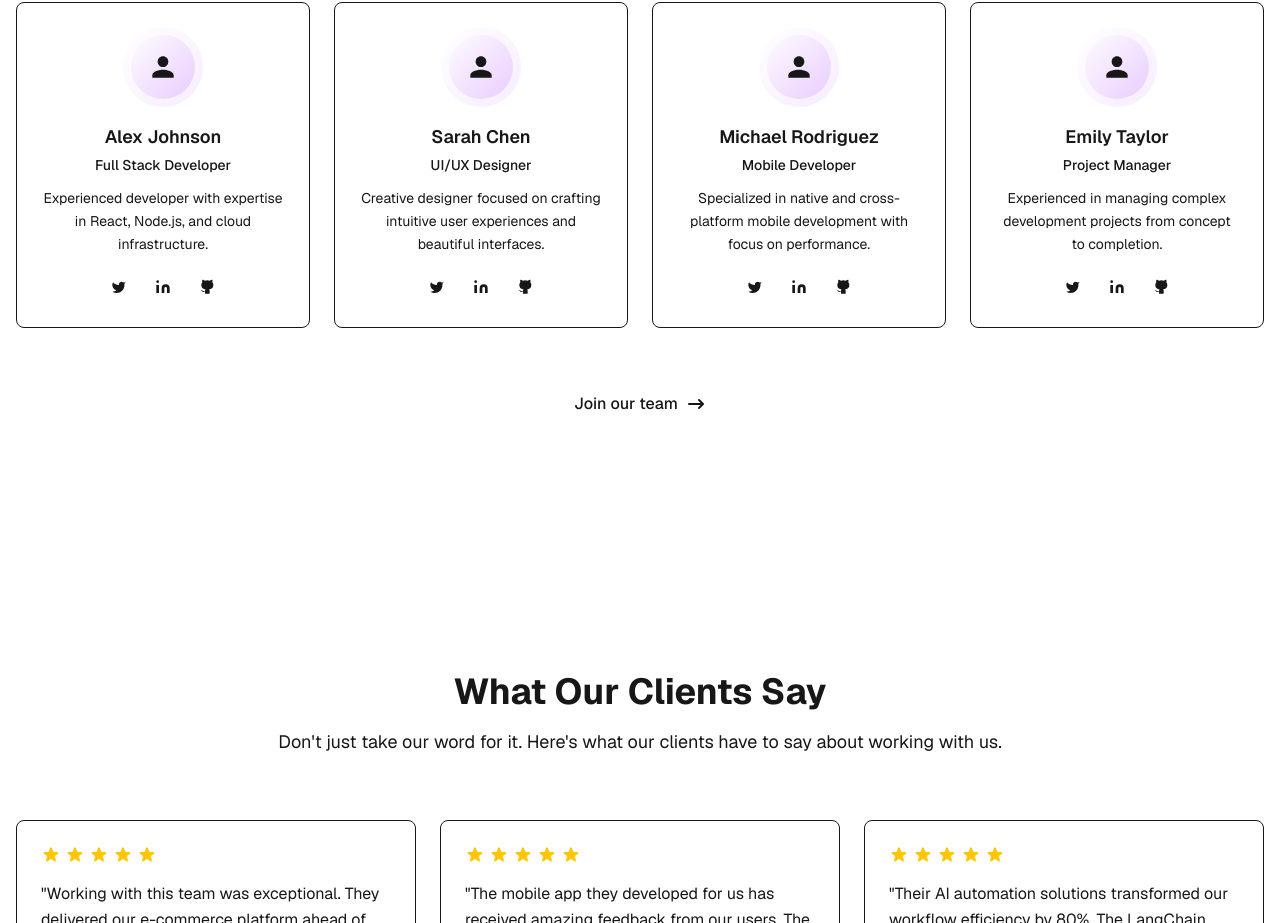
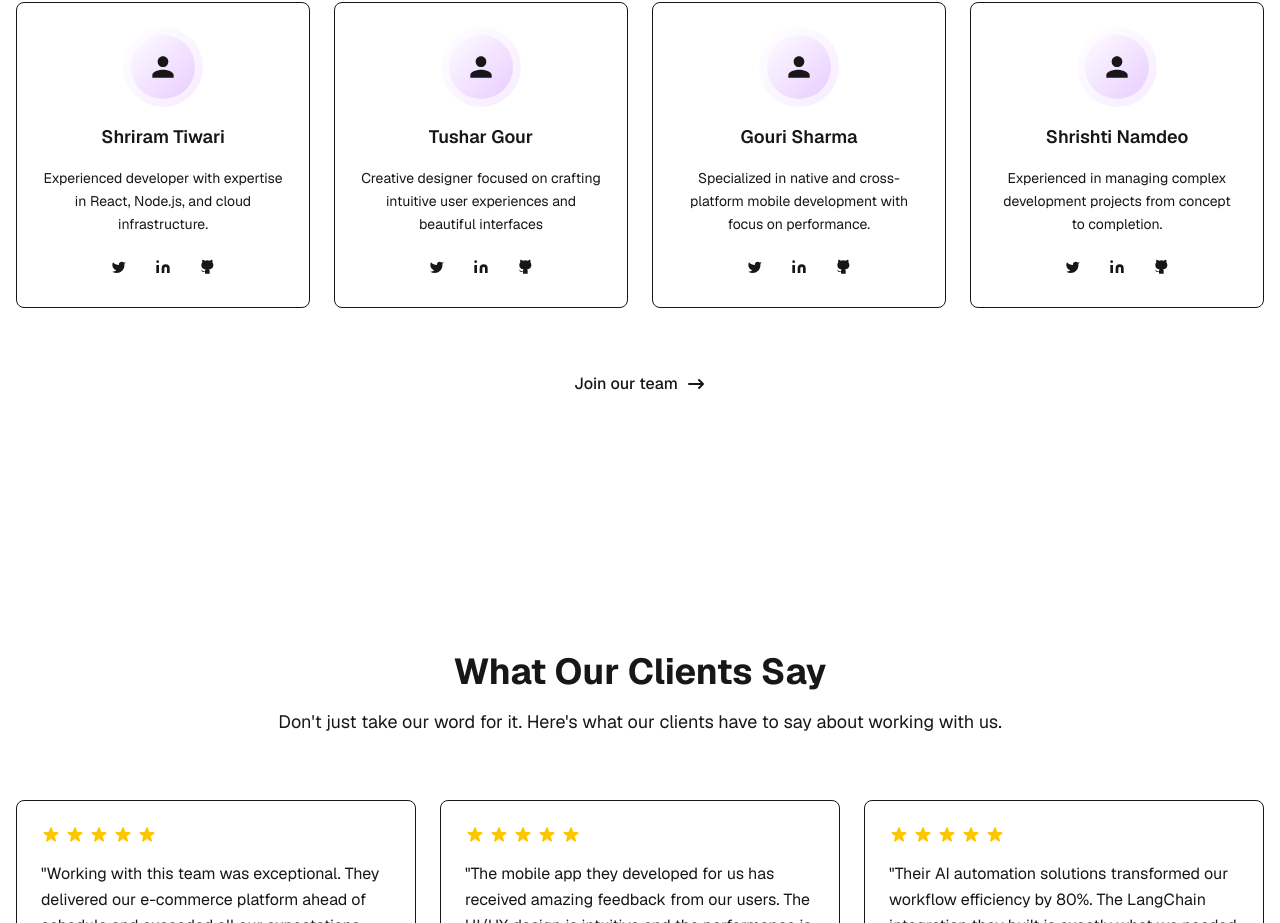
Before and after one commit to shriramt124/portfilio-freelance, a Next.js app: page / in a window 1280 px wide. Shown: the part 4278-5201 px from the top of the page. Built offline with nearby package versions, Linux system fonts and the light colour scheme.

Commit message:
team name updated

```diff
--- a/app/components/TeamSection.tsx
+++ b/app/components/TeamSection.tsx
@@ -19,21 +19,21 @@ interface TeamMember {
 const team: TeamMember[] = [
   {
     id: 1,
-    name: 'Alex Johnson',
-    role: 'Full Stack Developer',
+    name: 'Shriram Tiwari',
+    role: '',
     bio: 'Experienced developer with expertise in React, Node.js, and cloud infrastructure.',
     image: '/team-member-1.svg',
     social: {
-      twitter: '#',
-      linkedin: '#',
-      github: '#',
+      twitter: 'https://x.com/Shriramt124',
+      linkedin: 'https://www.linkedin.com/in/shriramt124/',
+      github: 'https://github.com/shriramt124',
     },
   },
   {
     id: 2,
-    name: 'Sarah Chen',
-    role: 'UI/UX Designer',
-    bio: 'Creative designer focused on crafting intuitive user experiences and beautiful interfaces.',
+    name: 'Tushar Gour',
+    role: '',
+    bio: 'Creative designer focused on crafting intuitive user experiences and beautiful interfaces',
     image: '/team-member-2.svg',
     social: {
       twitter: '#',
@@ -43,8 +43,8 @@ const team: TeamMember[] = [
   },
   {
     id: 3,
-    name: 'Michael Rodriguez',
-    role: 'Mobile Developer',
+    name: 'Gouri Sharma',
+    role: '',
     bio: 'Specialized in native and cross-platform mobile development with focus on performance.',
     image: '/team-member-3.svg',
     social: {
@@ -55,8 +55,8 @@ const team: TeamMember[] = [
   },
   {
     id: 4,
-    name: 'Emily Taylor',
-    role: 'Project Manager',
+    name: 'Shrishti Namdeo',
+    role: '',
     bio: 'Experienced in managing complex development projects from concept to completion.',
     image: '/team-member-4.svg',
     social: {
```
